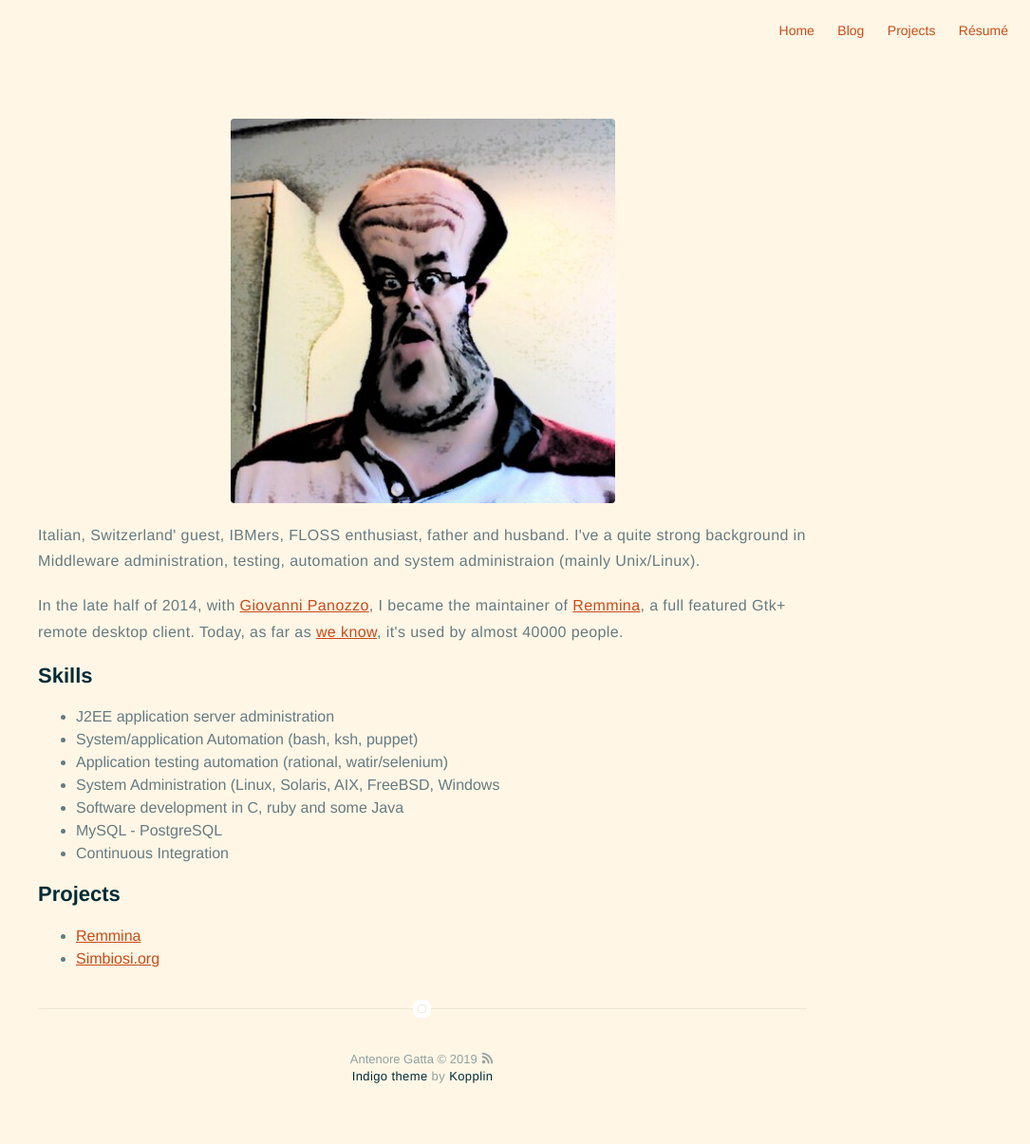
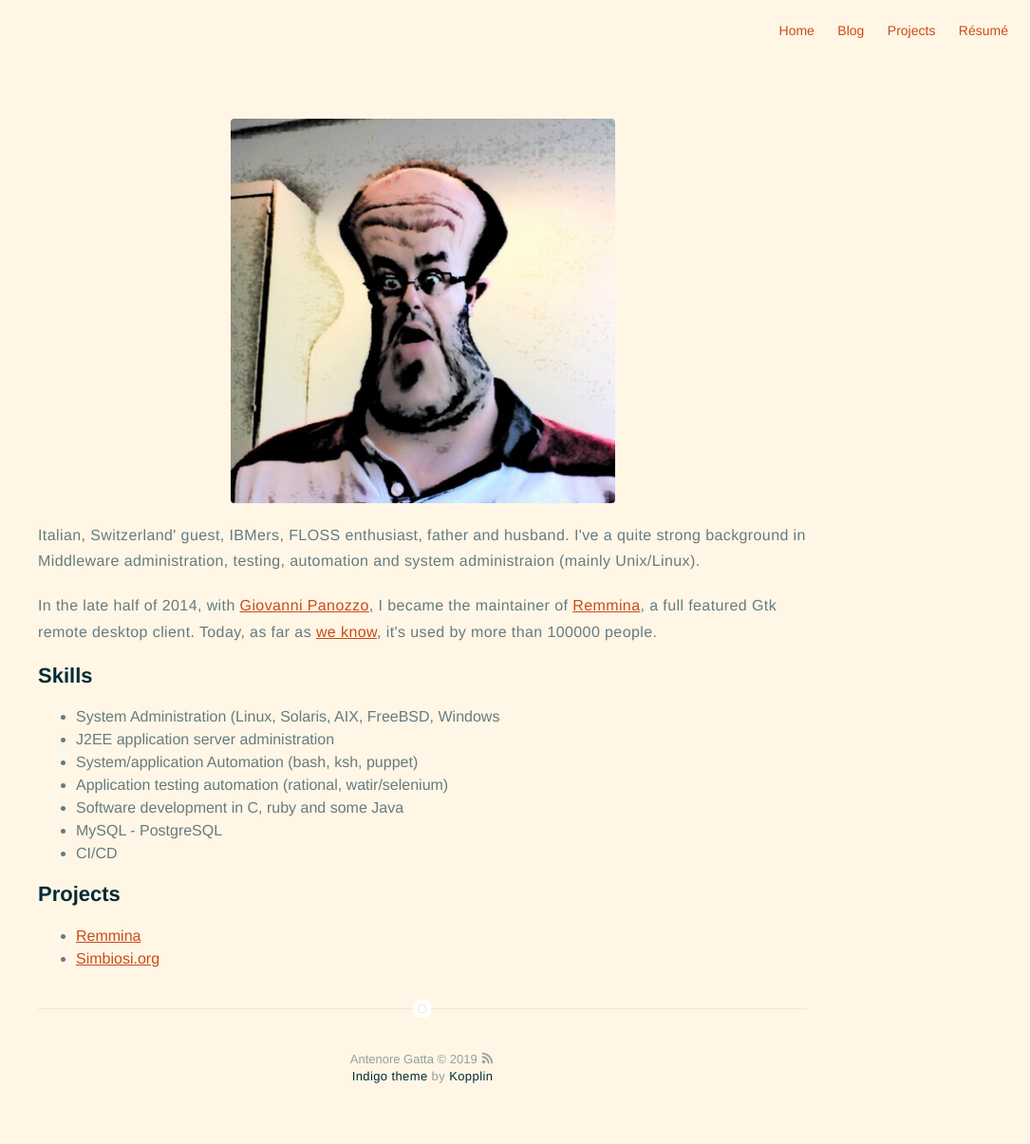
Before and after one commit to antenore/antenore.simbiosi.org, a Jekyll site: the page built from about.md, in a window 1280 px wide. Shown: the whole page at 95% size, without its empty margins (195-1280 px from the left). Built offline with Jekyll 4.4.1, drawn with Linux system fonts in a browser that asks for light colours.

```diff
--- a/_includes/icons.html
+++ b/_includes/icons.html
@@ -25,6 +25,7 @@
 <title>gitlab</title>
 <path class="path1" d="M249.9,476.8L249.9,476.8l90.7-279.1H159.2L249.9,476.8L249.9,476.8zM32.1,197.7L32.1,197.7L4.5,282.5c-2.5,7.7,0.2,16.2,6.8,21l238.5,173.3L32.1,197.7L32.1,197.7zM32.1,197.7h127.1L104.6,29.6c-2.8-8.6-15-8.6-17.9,0L32.1,197.7L32.1,197.7zM467.6,197.7L467.6,197.7l27.6,84.8c2.5,7.7-0.2,16.2-6.8,21L249.9,476.8L467.6,197.7L467.6,197.7   zM467.6,197.7H340.5l54.6-168.1c2.8-8.6,15-8.6,17.9,0L467.6,197.7L467.6,197.7z" ></path>
 </symbol>
+
 
 <symbol id="icon-youtube" viewBox="0 0 1024 1024">
 <title>youtube</title>
--- a/_layouts/default.html
+++ b/_layouts/default.html
@@ -16,6 +16,8 @@ layout: compress
 
     <meta name=description content="{{ site.bio }}">
     <meta name=author content="{{ site.name }}">
+    <meta property="og:image" content="{{ site.url }}/{{ site.picture }}">
+    <meta property="og:type" content="profile">
 
     {% seo %}
 
--- a/_posts/2018-06-14-remmina-project.markdown
+++ b/_posts/2018-06-14-remmina-project.markdown
@@ -1,5 +1,5 @@
 ---
-title: "Remmina - The Gtk+ remote desktop client"
+title: "Remmina - The Gtk remote desktop client"
 layout: post
 date: 2018-06-14 11:22
 tag: remmina
--- a/_sass/components/others.sass
+++ b/_sass/components/others.sass
@@ -56,3 +56,6 @@
         letter-spacing: 4px
         position: relative
         top: -8px
+
+.lost-container
+    text-align: center
--- a/about.md
+++ b/about.md
@@ -11,27 +11,27 @@ and system administraion (mainly Unix/Linux).
 
 <p>
 In the late half of 2014, with <a href="https://github.com/giox069">Giovanni Panozzo</a>,
-I became the maintainer of <a href="https://www.remmna.org">Remmina</a>, a full featured
-Gtk+ remote desktop client.
+I became the maintainer of <a href="https://remmna.org">Remmina</a>, a full featured
+Gtk remote desktop client.
 Today, as far as <a href="https://remmina.org/stats/stats.html">we know</a>, it's
-used by almost 40000 people.
+used by more than 100000 people.
 </p>
 
 <h2>Skills</h2>
 
 <ul class="skill-list">
+	<li>System Administration (Linux, Solaris, AIX, FreeBSD, Windows</li>
 	<li>J2EE application server administration</li>
         <li>System/application Automation (bash, ksh, puppet)</li>
 	<li>Application testing automation (rational, watir/selenium)</li>
-	<li>System Administration (Linux, Solaris, AIX, FreeBSD, Windows</li>
         <li>Software development in C, ruby and some Java</li>
 	<li>MySQL - PostgreSQL</li>
-	<li>Continuous Integration</li>
+	<li>CI/CD</li>
 </ul>
 
 <h2>Projects</h2>
 
 <ul>
-	<li><a href="https://gitlab.com/DAGUniverse/Remmina">Remmina</a></li>
+	<li><a href="https://gitlab.com/Remmina/Remmina">Remmina</a></li>
 	<li><a href="https://www.simbiosi.org">Simbiosi.org</a></li>
 </ul>
```
